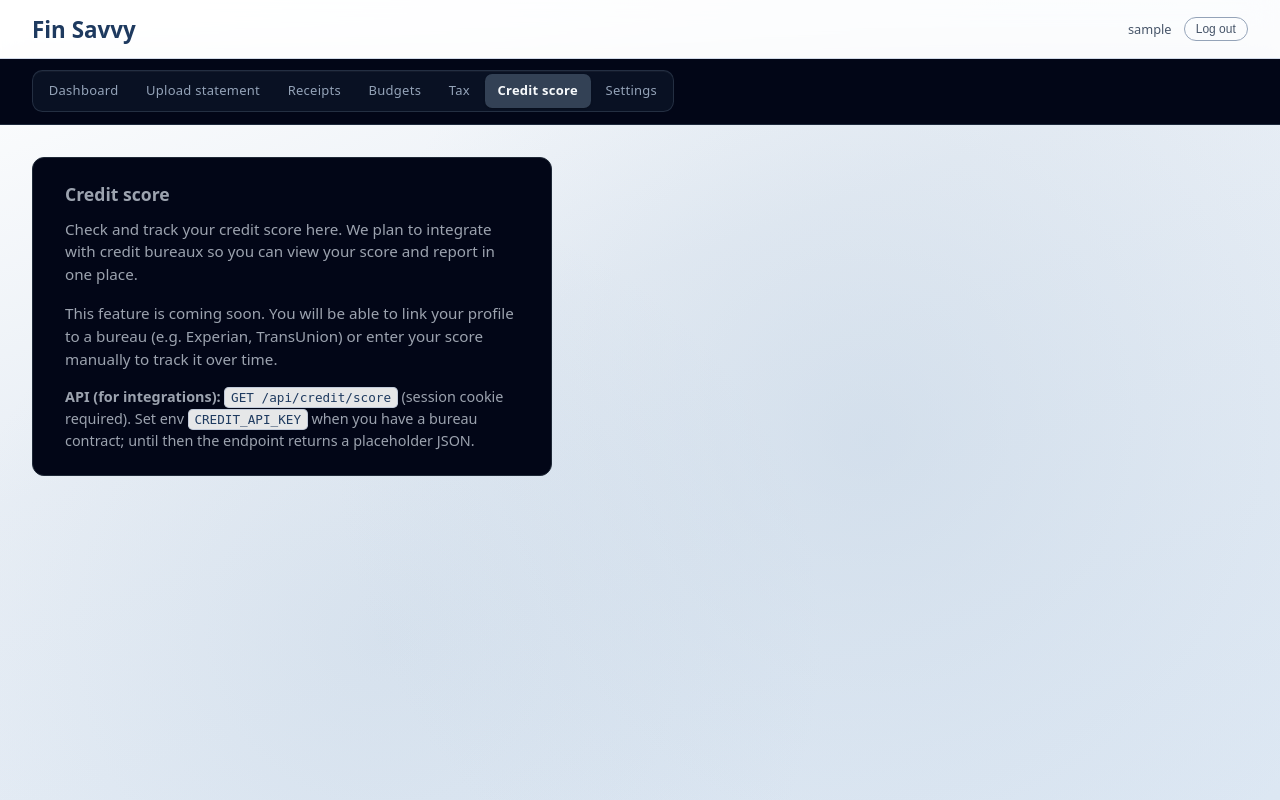
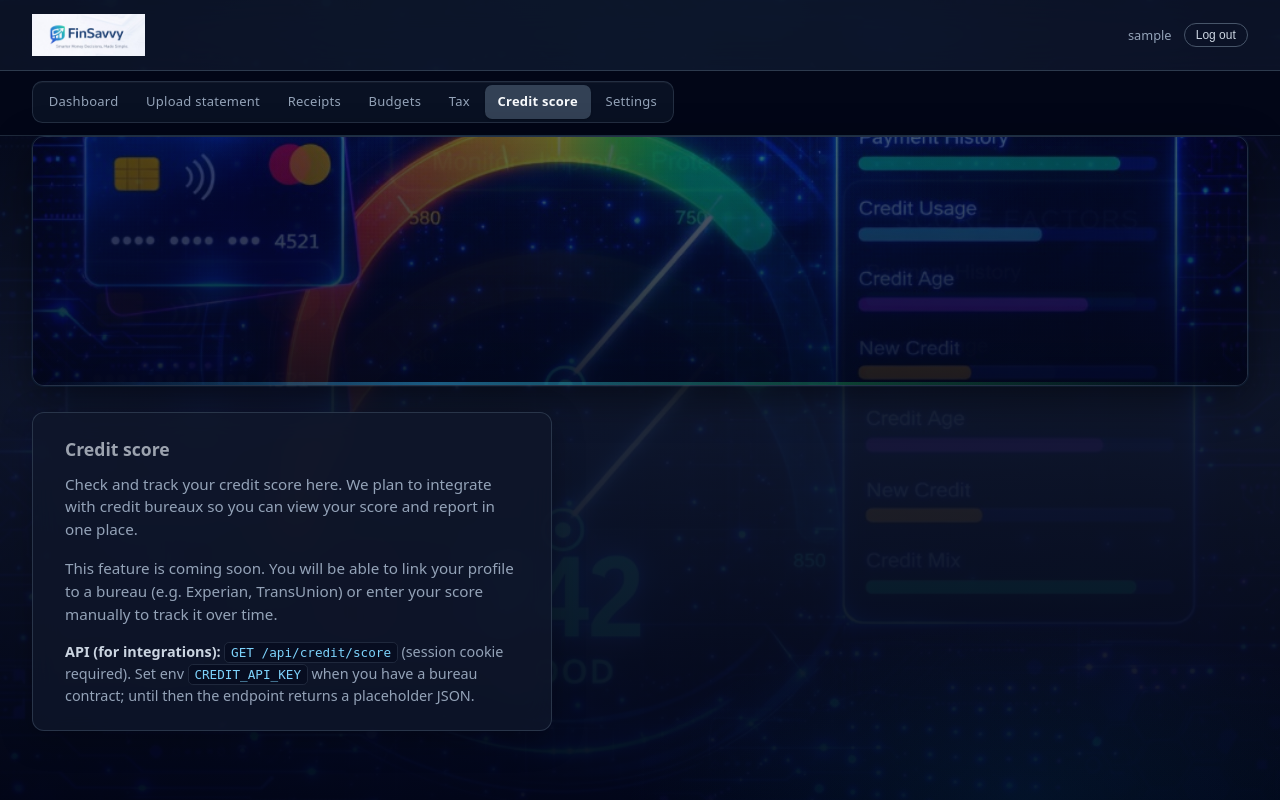
Before and after one commit to BlackChina/fin_savvy_app, a FastAPI app: page /credit in a window 1280 px wide. Run offline with FastAPI, Linux system fonts and the light colour scheme; the visitor is signed in with stand-in values (Sample User, id 1); tables that the repository leaves empty hold one stand-in row (values such as "Sample post").

Commit message:
Credit score page: neon dashboard backdrop and header logo
- Add credit-page.css with translucent hero art and glass card
- Replace header title with finsavvy_top_brand; credit-visual-hero strip
- Ship credit-score-hero.png as static asset

Made-with: Cursor

```diff
--- /dev/null
+++ b/fin_savvy_app/static/credit-page.css
@@ -0,0 +1,145 @@
+/* Credit score — translucent neon dashboard backdrop; logo in header only */
+
+body.credit-page.finsavvy-app-fill {
+  color: #e2e8f0;
+  background-color: #020617;
+}
+
+body.credit-page.finsavvy-app-fill::before {
+  background:
+    linear-gradient(180deg, rgba(2, 6, 23, 0.88) 0%, rgba(15, 23, 42, 0.92) 50%, rgba(2, 6, 23, 0.95) 100%),
+    url("/static/credit-score-hero.png") center / cover no-repeat fixed;
+  z-index: -2;
+}
+
+body.credit-page.finsavvy-app-fill::after {
+  background:
+    radial-gradient(ellipse 100% 80% at 50% -10%, rgba(56, 189, 248, 0.14) 0%, transparent 50%),
+    radial-gradient(ellipse 70% 50% at 80% 100%, rgba(14, 165, 233, 0.08) 0%, transparent 45%);
+  z-index: -1;
+}
+
+body.credit-page.finsavvy-app-fill header {
+  background: rgba(15, 23, 42, 0.78);
+  border-bottom: 1px solid rgba(51, 65, 85, 0.85);
+  backdrop-filter: blur(16px);
+  -webkit-backdrop-filter: blur(16px);
+}
+
+body.credit-page.finsavvy-app-fill header .credit-header-brand {
+  display: flex;
+  align-items: center;
+  line-height: 0;
+  margin: 0;
+  text-decoration: none;
+  flex-shrink: 0;
+}
+
+body.credit-page.finsavvy-app-fill header .credit-header-brand:focus-visible {
+  outline: 2px solid rgba(56, 189, 248, 0.65);
+  outline-offset: 4px;
+  border-radius: 0.25rem;
+}
+
+body.credit-page.finsavvy-app-fill header .credit-header-brand__img {
+  height: clamp(2rem, 4.5vw, 2.65rem);
+  width: auto;
+  max-width: min(220px, 52vw);
+  display: block;
+  object-fit: contain;
+}
+
+body.credit-page.finsavvy-app-fill .user-area {
+  color: #94a3b8;
+}
+
+body.credit-page.finsavvy-app-fill .logout-button {
+  border-color: #475569;
+  color: #cbd5e1;
+}
+
+body.credit-page.finsavvy-app-fill .logout-button:hover {
+  background: rgba(51, 65, 85, 0.45);
+  color: #f8fafc;
+}
+
+.credit-visual-hero {
+  position: relative;
+  min-height: clamp(148px, 26vw, 248px);
+  margin: 0 2rem 1.35rem;
+  border-radius: 0.75rem;
+  overflow: hidden;
+  border: 1px solid rgba(51, 65, 85, 0.65);
+  box-shadow:
+    0 0 0 1px rgba(56, 189, 248, 0.06),
+    0 12px 40px rgba(0, 0, 0, 0.45);
+  isolation: isolate;
+}
+
+.credit-visual-hero__layer-art {
+  position: absolute;
+  inset: 0;
+  background: url("/static/credit-score-hero.png") center / cover no-repeat;
+  opacity: 0.48;
+  transform: scale(1.02);
+}
+
+.credit-visual-hero__layer-veil {
+  position: absolute;
+  inset: 0;
+  background: linear-gradient(
+    180deg,
+    rgba(2, 6, 23, 0.22) 0%,
+    rgba(2, 6, 23, 0.48) 45%,
+    rgba(2, 6, 23, 0.78) 100%
+  );
+  pointer-events: none;
+}
+
+.credit-visual-hero__accent {
+  position: absolute;
+  inset: auto 0 0 0;
+  height: 3px;
+  background: linear-gradient(90deg, transparent, rgba(56, 189, 248, 0.55), rgba(34, 197, 94, 0.35), transparent);
+  opacity: 0.85;
+  pointer-events: none;
+}
+
+body.credit-page.finsavvy-app-fill main.credit-main {
+  position: relative;
+  z-index: 0;
+  max-width: 520px;
+  padding-top: 0.25rem;
+}
+
+body.credit-page.finsavvy-app-fill main.credit-main .card {
+  background: rgba(15, 23, 42, 0.82);
+  border: 1px solid rgba(51, 65, 85, 0.75);
+  backdrop-filter: blur(14px);
+  -webkit-backdrop-filter: blur(14px);
+  box-shadow: 0 8px 32px rgba(0, 0, 0, 0.25);
+}
+
+body.credit-page.finsavvy-app-fill main.credit-main .card p {
+  color: #94a3b8;
+}
+
+body.credit-page.finsavvy-app-fill main.credit-main .card p strong {
+  color: #cbd5e1;
+}
+
+body.credit-page.finsavvy-app-fill main.credit-main .card p code {
+  color: #7dd3fc;
+  background: rgba(2, 6, 23, 0.45);
+  padding: 0.12rem 0.35rem;
+  border-radius: 0.3rem;
+  font-size: 0.88em;
+  border: 1px solid rgba(51, 65, 85, 0.55);
+}
+
+@media (max-width: 640px) {
+  .credit-visual-hero {
+    margin-left: 1rem;
+    margin-right: 1rem;
+  }
+}
--- a/fin_savvy_app/templates/credit.html
+++ b/fin_savvy_app/templates/credit.html
@@ -38,10 +38,19 @@
     </style>
     <link rel="stylesheet" href="/static/app-chrome.css" />
     <link rel="stylesheet" href="/static/finsavvy_background.css" />
+    <link rel="stylesheet" href="/static/credit-page.css" />
   </head>
-  <body class="finsavvy-app-fill">
+  <body class="finsavvy-app-fill credit-page">
     <header>
-      <h1>Fin Savvy</h1>
+      <a href="/" class="credit-header-brand" aria-label="FinSavvy home">
+        <img
+          class="credit-header-brand__img"
+          src="/static/finsavvy_top_brand.png"
+          alt="FinSavvy"
+          width="200"
+          height="48"
+        />
+      </a>
       <div class="user-area">
         <span>{{ username }}</span>
         <form method="post" action="/logout" style="margin: 0;">
@@ -62,7 +71,13 @@
       </div>
     </nav>
 
-    <main>
+    <div class="credit-visual-hero" role="presentation" aria-hidden="true">
+      <div class="credit-visual-hero__layer-art"></div>
+      <div class="credit-visual-hero__layer-veil"></div>
+      <div class="credit-visual-hero__accent"></div>
+    </div>
+
+    <main class="credit-main">
       <div class="card">
         <h2>Credit score</h2>
         <p>
@@ -71,7 +86,7 @@
         <p style="margin-top: 1rem;">
           This feature is coming soon. You will be able to link your profile to a bureau (e.g. Experian, TransUnion) or enter your score manually to track it over time.
         </p>
-        <p style="margin-top: 1rem; font-size: 0.9rem; color: #9ca3af;">
+        <p style="margin-top: 1rem; font-size: 0.9rem;">
           <strong>API (for integrations):</strong>
           <code>GET /api/credit/score</code> (session cookie required).
           {% if credit_configured %}
```
Also changed, not shown: fin_savvy_app/static/credit-score-hero.png (added).
